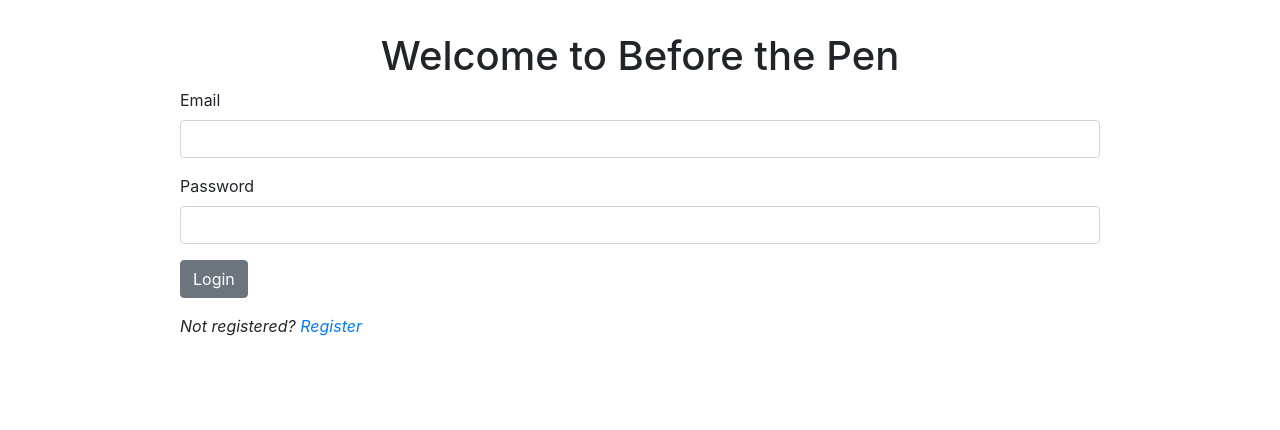
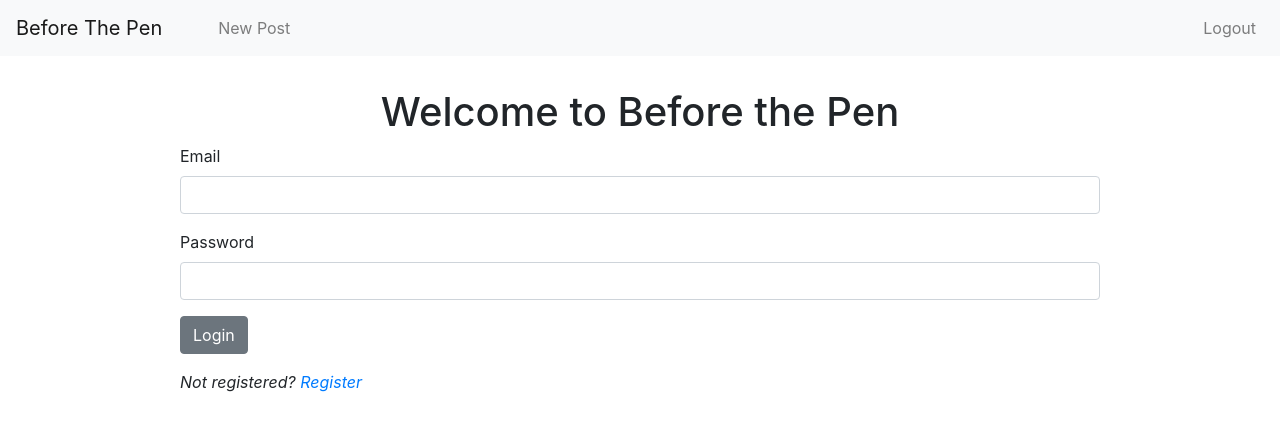
Before and after one commit to anna-moore/NSS-Back-End-Capstone-Before-the-Pen, a React (Create React App) app in the folder client/: page /login in a window 1280 px wide. Shown: the top 430 px of the page. Built offline with nearby package versions, Linux system fonts and the light colour scheme; no server answers; sample sign-in values are in the browser's storage.

Commit message:
create nav bar

```diff
--- a/client/src/App.js
+++ b/client/src/App.js
@@ -3,12 +3,14 @@
 import { BrowserRouter as Router } from "react-router-dom";
 import { UserProfileProvider } from "./providers/UserProfileProvider";
 import ApplicationViews from "./components/ApplicationViews";
+import Header from "./components/Header";
 
 
 function App() {
   return (
     <Router>
       <UserProfileProvider>
+        <Header />
         <ApplicationViews />
       </UserProfileProvider>
     </Router>
--- /dev/null
+++ b/client/src/components/Header.js
@@ -0,0 +1,81 @@
+import React, { useState, useContext } from 'react';
+import { NavLink as RRNavLink, Route, useHistory } from 'react-router-dom';
+
+import {
+    Collapse,
+    Navbar,
+    NavbarToggler,
+    NavbarBrand,
+    Nav,
+    NavItem,
+    NavLink,
+    UncontrolledDropdown,
+    DropdownToggle,
+    DropdownMenu,
+    DropdownItem,
+} from 'reactstrap';
+import { UserProfileContext } from '../providers/UserProfileProvider';
+
+export default function Header() {
+    const { isLoggedIn, logout, currentUserId } = useContext(
+        UserProfileContext
+    );
+    const [isOpen, setIsOpen] = useState(false);
+    const toggle = () => setIsOpen(!isOpen);
+    const history = useHistory();
+
+    return (
+        <div>
+            <Navbar color="light" light expand="md">
+                <NavbarBrand tag={RRNavLink} to="/">
+                    Before The Pen
+                </NavbarBrand>
+                <NavbarToggler onClick={toggle} />
+                <Collapse isOpen={isOpen} navbar>
+                    <Nav className="mr-auto" navbar>
+                        {/* When isLoggedIn === true, we will render the Home link */}
+                        {isLoggedIn && (
+                            <>
+                                <NavItem style={{ margin: '0 2em' }}>
+                                    <NavLink tag={RRNavLink} to="/posts/create">
+                                        New Post
+                                    </NavLink>
+                                </NavItem>
+                            </>
+                        )}
+                    </Nav>
+                    <Nav navbar>
+                        {isLoggedIn && (
+                            <>
+                                <NavItem>
+                                    <a
+                                        aria-current="page"
+                                        className="nav-link"
+                                        style={{ cursor: 'pointer' }}
+                                        onClick={logout}
+                                    >
+                                        Logout
+                                    </a>
+                                </NavItem>
+                            </>
+                        )}
+                        {!isLoggedIn && (
+                            <>
+                                <NavItem>
+                                    <NavLink tag={RRNavLink} to="/login">
+                                        Login
+                                    </NavLink>
+                                </NavItem>
+                                <NavItem>
+                                    <NavLink tag={RRNavLink} to="/register">
+                                        Register
+                                    </NavLink>
+                                </NavItem>
+                            </>
+                        )}
+                    </Nav>
+                </Collapse>
+            </Navbar>
+        </div>
+    );
+}
```
